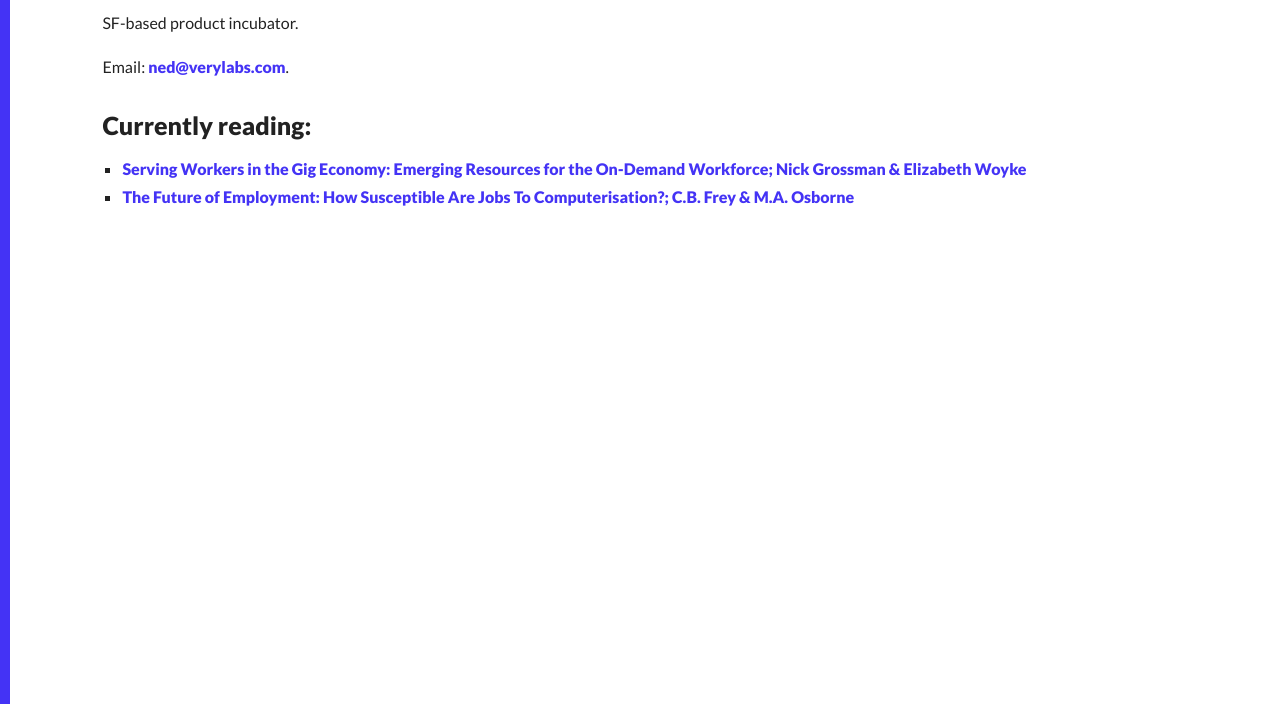
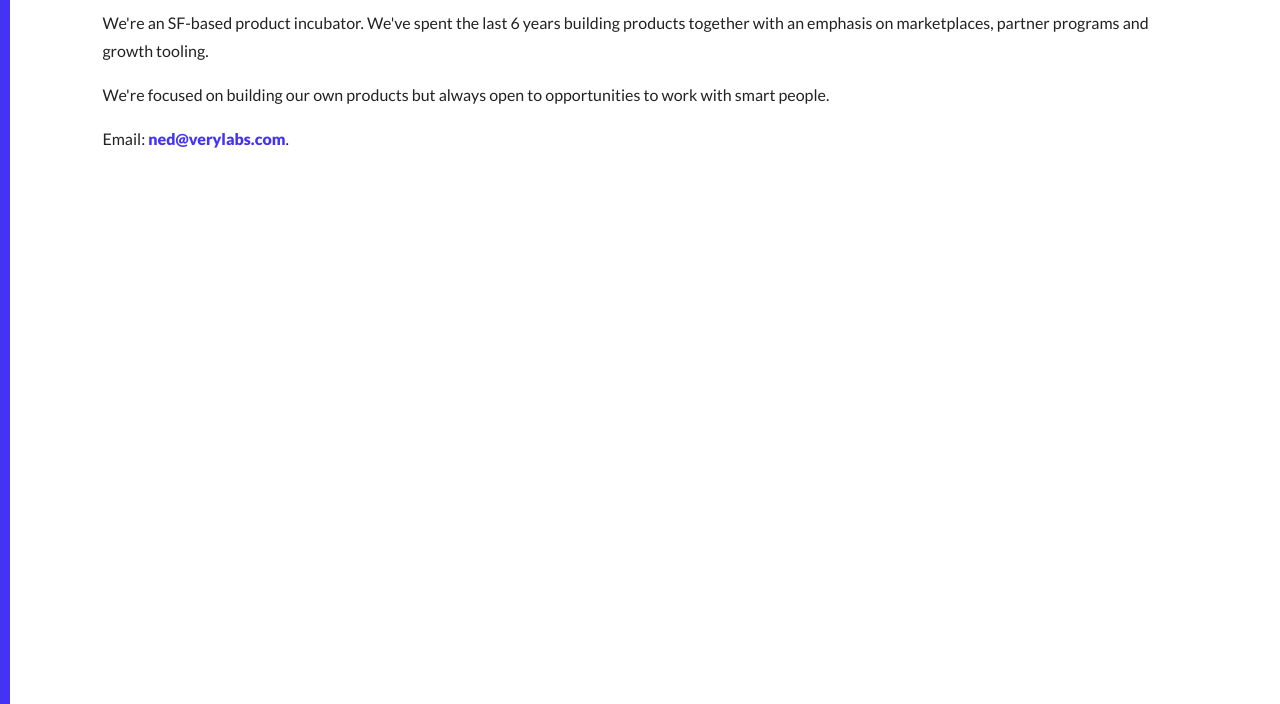
Before and after one commit to nedwin/verylabs, a plain HTML site: page index.html in a window 1280 px wide. Shown: the part 96-800 px from the top of the page. Drawn offline with Linux system fonts and the light colour scheme.

Commit message:
Update index.html

```diff
--- a/index.html
+++ b/index.html
@@ -96,16 +96,11 @@
 
 <body>
   <h1>Very Labs</h1>
-	<p>SF-based product incubator.</p>
+	<p>We're an SF-based product incubator. We've spent the last 6 years building products together with an emphasis on marketplaces, partner programs and growth tooling. </p>
+	<p>We're focused on building our own products but always open to opportunities to work with smart people.</p>
   <p>Email: <a href="mailto:ned@verylabs.com">ned@verylabs.com</a>.</p>
 
-<h2> Currently reading:</h2>
 
-<ul>
-
-	<li><a href="http://changingworld.work/wp-content/uploads/2016/09/Nick-Grossman-Gig-Economy.pdf">Serving Workers in the Gig Economy: Emerging Resources for the On-Demand Workforce; Nick Grossman & Elizabeth Woyke</a></li>
-	<li><a href="http://www.oxfordmartin.ox.ac.uk/downloads/academic/The_Future_of_Employment.pdf">The Future of Employment: How Susceptible Are Jobs To Computerisation?; C.B. Frey & M.A. Osborne</a></li>
-</ul>
 <script type="text/javascript">
 /* <![CDATA[ */
 (function(){try{var s,a,i,j,r,c,l=document.getElementsByTagName("a"),t=document.createElement("textarea");for(i=0;l.length-i;i++){try{a=l[i].getAttribute("href");if(a&&"/cdn-cgi/l/email-protection"==a.substr(0 ,27)){s='';j=28;r=parseInt(a.substr(j,2),16);for(j+=2;a.length-j&&a.substr(j,1)!='X';j+=2){c=parseInt(a.substr(j,2),16)^r;s+=String.fromCharCode(c);}j+=1;s+=a.substr(j,a.length-j);t.innerHTML=s.replace(/</g,"&lt;").replace(/>/g,"&gt;");l[i].setAttribute("href","mailto:"+t.value);}}catch(e){}}}catch(e){}})();
```
